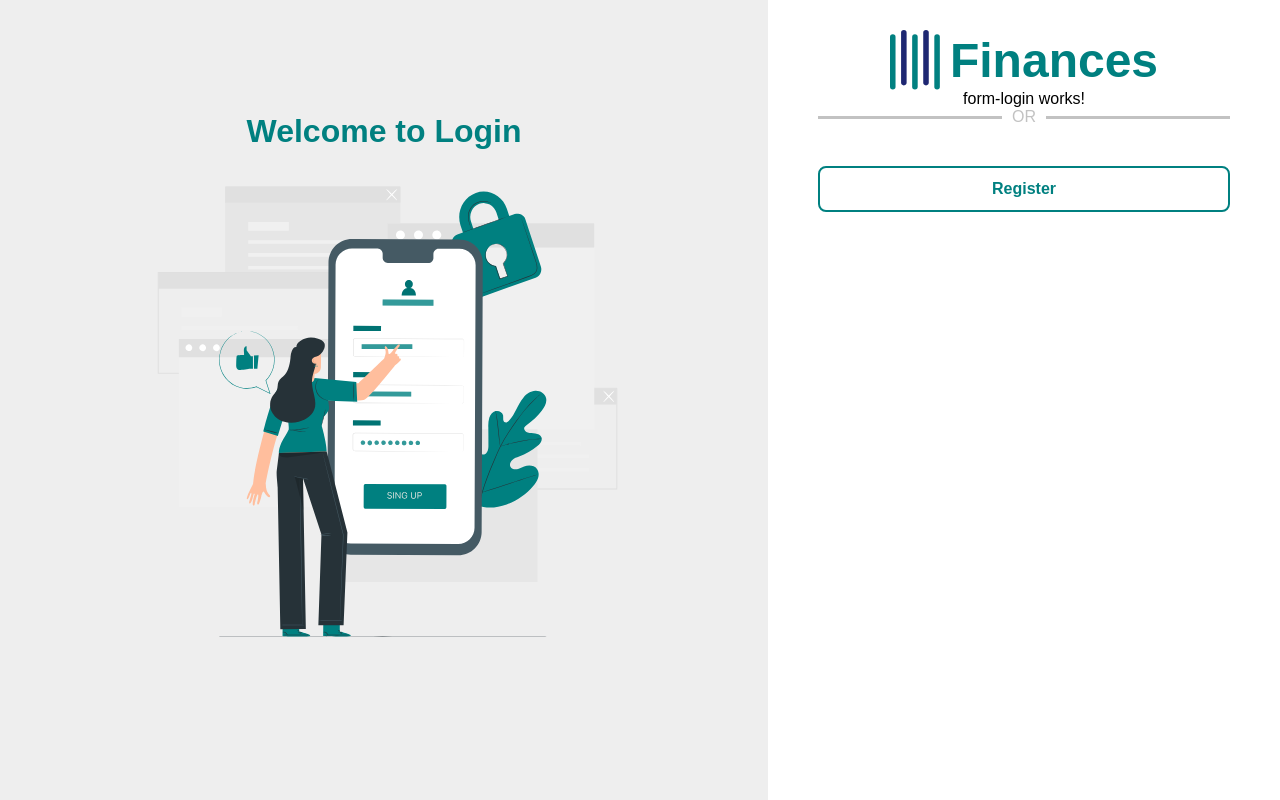
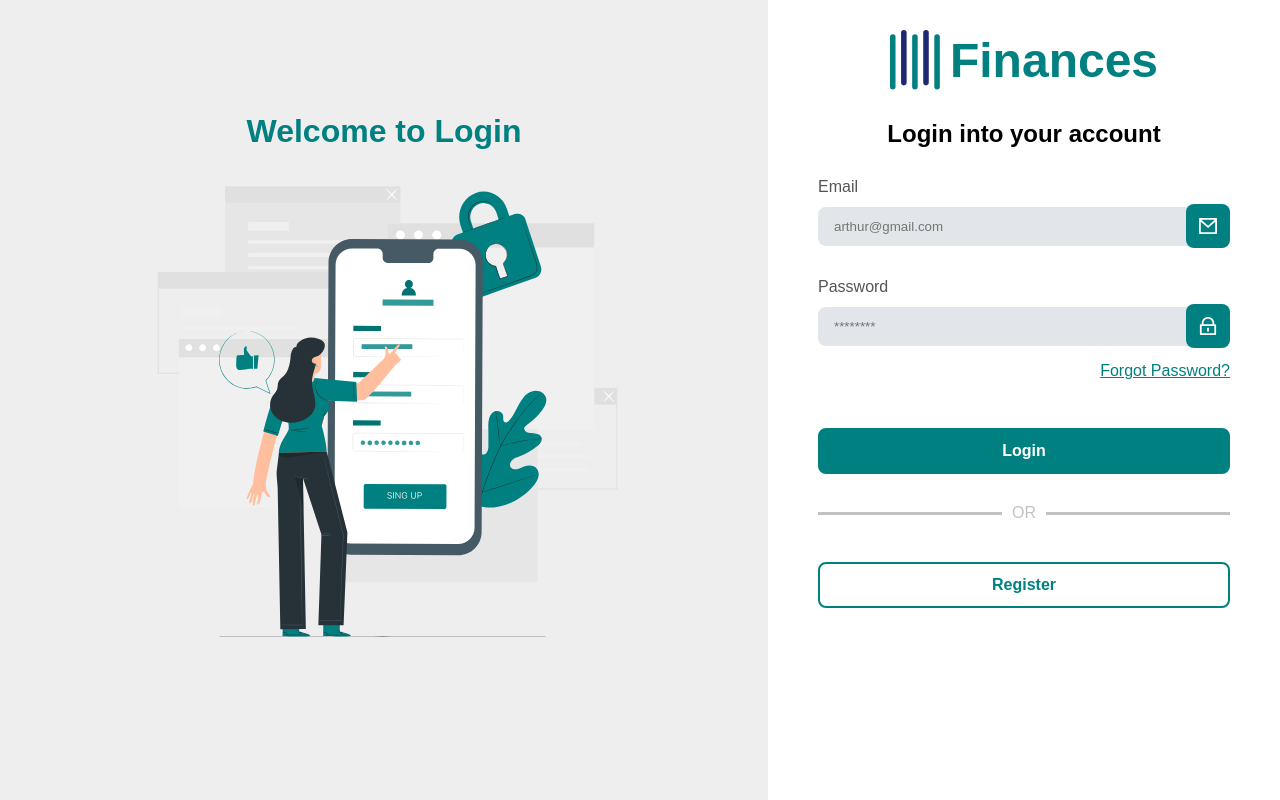
Before and after one commit to jodairnunes/AppFinancesFront, an Angular app: page /login in a window 1280 px wide. Built offline with nearby package versions, Linux system fonts and the light colour scheme.

Commit message:
commit 04 - imports components login and register to layout, create html, css and metods form-login and form-register

```diff
--- a/src/app/components/form-login/form-login.component.html
+++ b/src/app/components/form-login/form-login.component.html
@@ -1 +1,27 @@
-<p>form-login works!</p>
+<form [formGroup]="formLogin">
+    <h2>Login into your account</h2>
+    <div class="input-group">
+        <label for="email">Email</label>
+        <div class="input-line">
+            <input type="text" formControlName="email" name="email" id="email" placeholder="arthur@gmail.com">
+            <div class="img">
+                <img src="/img/email-icon.svg" alt="">
+            </div>
+        </div>
+    </div>
+
+    <div class="input-group">
+        <label for="password">Password</label>
+        <div class="input-line">
+            <input type="password" formControlName="password" name="password" id="password" placeholder="********">
+            <div class="img">
+                <img src="/img/password-icon.svg" alt="">
+            </div>
+        </div>
+    </div>
+    <p class="forgot">Forgot Password?</p>
+
+    <div class="button-group">
+        <button class="btn-login" type="submit">Login</button>
+    </div>
+</form>
--- a/src/app/components/form-login/form-login.component.scss
+++ b/src/app/components/form-login/form-login.component.scss
@@ -0,0 +1,91 @@
+form {
+  width: 40vw;
+  padding: 30px 50px;
+  color: var(--text-color);
+  display: flex;
+  flex-direction: column;
+  align-content: center;
+  justify-content: center;
+  gap: 30px;
+  h2 {
+    color: black;
+    text-align: center;
+  }
+  .input-group {
+    display: flex;
+    flex-direction: column;
+    align-content: center;
+    gap: 8px;
+    font-size: 16px;
+    .input-line {
+      display: flex;
+      align-items: center;
+      input {
+        width: 100%;
+        border: none;
+        background-color: var(--bg-input);
+        border-radius: 8px 0 0 8px;
+        padding: 12px 16px;
+        outline: none;
+      }
+      .img {
+        display: flex;
+        align-items: center;
+        justify-content: center;
+        background-color: teal;
+        padding: 13px;
+        border-radius: 8px;
+        margin-left: -8px;
+        img {
+          width: 18px;
+          height: 18px;
+        }
+      }
+    }
+  }
+
+  .forgot {
+    color: var(--primary-color);
+    text-align: end;
+    margin-top: -16px;
+    text-decoration: underline;
+    margin-bottom: 18px;
+    cursor: pointer;
+  }
+
+  .button-group {
+    width: 100%;
+    display: flex;
+    flex-direction: column;
+    gap: 40px;
+    button {
+      border: none;
+      padding: 12px;
+      border-radius: 8px;
+      cursor: pointer;
+    }
+    .btn-login {
+      background-color: var(--primary-color);
+      color: var(--secondary-color);
+      font-size: 16px;
+      font-weight: bold;
+      border: 2px solid var(--primary-color);
+    }
+
+    .btn-login:hover {
+      background-color: rgb(1, 107, 107);
+    }
+  }
+}
+
+@media (max-width: 900px) {
+  form {
+    width: 50vw;
+  }
+}
+
+@media (max-width: 758px) {
+  form {
+    width: 100vw;
+  }
+}
--- a/src/app/components/form-login/form-login.component.ts
+++ b/src/app/components/form-login/form-login.component.ts
@@ -1,11 +1,23 @@
 import { Component } from '@angular/core';
+import { FormControl, FormGroup, ReactiveFormsModule, Validators } from '@angular/forms';
+import { Router } from '@angular/router';
 
 @Component({
   selector: 'app-form-login',
-  imports: [],
+  imports: [ReactiveFormsModule],
   templateUrl: './form-login.component.html',
   styleUrl: './form-login.component.scss'
 })
 export class FormLoginComponent {
 
+  formLogin!: FormGroup;
+
+
+  constructor(private router: Router) {
+    this.formLogin = new FormGroup({
+      email: new FormControl('', [Validators.required, Validators.email]),
+      password: new FormControl('', [Validators.required, Validators.minLength(6)])
+    });
+  }
+
 }
--- a/src/app/components/form-register/form-register.component.html
+++ b/src/app/components/form-register/form-register.component.html
@@ -1 +1,49 @@
-<p>form-register works!</p>
+
+<form [formGroup]="formregister">
+    <h2>Sign in and start today!</h2>
+    <div class="input-group">
+        <label for="name">Name</label>
+        <div class="input-line">
+            <input type="text" formControlName="name" name="name" id="name" placeholder="Arthur Nunes">
+            <div class="img">
+                <img src="/img/email-icon.svg" alt="">
+            </div>
+        </div>
+    </div>
+
+    <div class="input-group">
+        <label for="email">Email</label>
+        <div class="input-line">
+            <input type="text" formControlName="email" name="email" id="email" placeholder="arthur@gmail.com">
+            <div class="img">
+                <img src="/img/email-icon.svg" alt="">
+            </div>
+        </div>
+    </div>
+
+    <div class="input-group">
+        <label for="password">Password</label>
+        <div class="input-line">
+            <input type="password" formArrayName="password"  name="password" id="password" placeholder=" ************">
+            <div class="img">
+                <img src="/img/password-icon.svg" alt="">
+            </div>
+        </div>
+    </div>
+
+    <div class="input-group">
+        <label for="repeatPassword">Repeat Password</label>
+        <div class="input-line">
+            <input type="password" formControlName="password" name="repeatPassword" id="repeatPassword" placeholder=" ************">
+            <div class="img">
+                <img src="/img/password-icon.svg" alt="">
+            </div>
+        </div>
+    </div>
+
+    <p class="forgot">Forgot Password?</p>
+
+    <div class="button-group">
+        <button class="btn-register" type="submit">Register</button>
+    </div>
+</form>
--- a/src/app/components/form-register/form-register.component.scss
+++ b/src/app/components/form-register/form-register.component.scss
@@ -0,0 +1,93 @@
+
+form {
+    width: 40vw;
+    padding: 30px 50px ;
+    color: var(--text-color);
+    display: flex;
+    flex-direction: column;
+    align-content: center;
+    justify-content: center;
+    gap: 30px;
+    h2 {
+        color: black;
+        text-align: center;
+    }
+    .input-group {
+        display: flex;
+        flex-direction: column;
+        align-content: center;
+        gap: 8px;
+        font-size: 16px;
+      .input-line {
+        display: flex;
+        align-items: center;
+        input {
+            width: 100%;
+            border: none;
+            background-color: var(--bg-input);
+            border-radius: 8px 0 0 8px;
+            padding: 12px 16px;
+            outline: none;
+        }
+        .img {
+            display:flex;
+            align-items: center;
+            justify-content: center;
+            background-color: teal;
+            padding: 13px;
+            border-radius: 8px;
+            margin-left: -8px;
+            img {
+                width: 18px;
+                height: 18px;
+            }
+        }
+      }
+    }
+
+    .forgot {
+        color: var(--primary-color);
+        text-align: end;
+        margin-top: -16px;
+        text-decoration: underline;
+        margin-bottom: 18px;
+        cursor: pointer;
+    }
+
+    .button-group {
+        width: 100%;
+        display: flex;
+        flex-direction: column;
+        gap: 40px;
+        button {
+            border: none;
+            padding: 12px;
+            border-radius: 8px;
+            cursor: pointer;
+        }
+        .btn-register {
+            background-color: var(--primary-color);
+            color: var(--secondary-color);
+            font-size: 16px;
+            font-weight: bold;
+            border: 2px solid var(--primary-color);
+        }
+
+        .btn-register:hover {
+            background-color: rgb(1, 107, 107);
+        }
+    }
+}
+
+
+@media (max-width: 900px) {
+    form {
+      width: 50vw;
+    }
+  }
+
+  @media (max-width: 758px) {
+    form {
+      width: 100vw;
+    }
+  }
--- a/src/app/components/form-register/form-register.component.ts
+++ b/src/app/components/form-register/form-register.component.ts
@@ -1,11 +1,20 @@
 import { Component } from '@angular/core';
+import { FormControl, FormGroup, ReactiveFormsModule, Validators } from '@angular/forms';
 
 @Component({
   selector: 'app-form-register',
-  imports: [],
+  imports: [ReactiveFormsModule],
   templateUrl: './form-register.component.html',
   styleUrl: './form-register.component.scss'
 })
 export class FormRegisterComponent {
+  formregister!: FormGroup;
 
+  constructor() {
+    this.formregister = new FormGroup({
+      name: new FormControl('', [Validators.required, Validators.minLength(3)]),
+      email: new FormControl('', [Validators.required, Validators.email]),
+      password: new FormControl('', [Validators.required, Validators.minLength(6)])
+    })
+  }
 }
--- a/src/app/components/layout/layout.component.scss
+++ b/src/app/components/layout/layout.component.scss
@@ -109,7 +109,7 @@
     .container .rigth{
         width: 100%;
         .container {
-            width: 95vw;
+            width: 100vw;
         }
     }
 }
```
